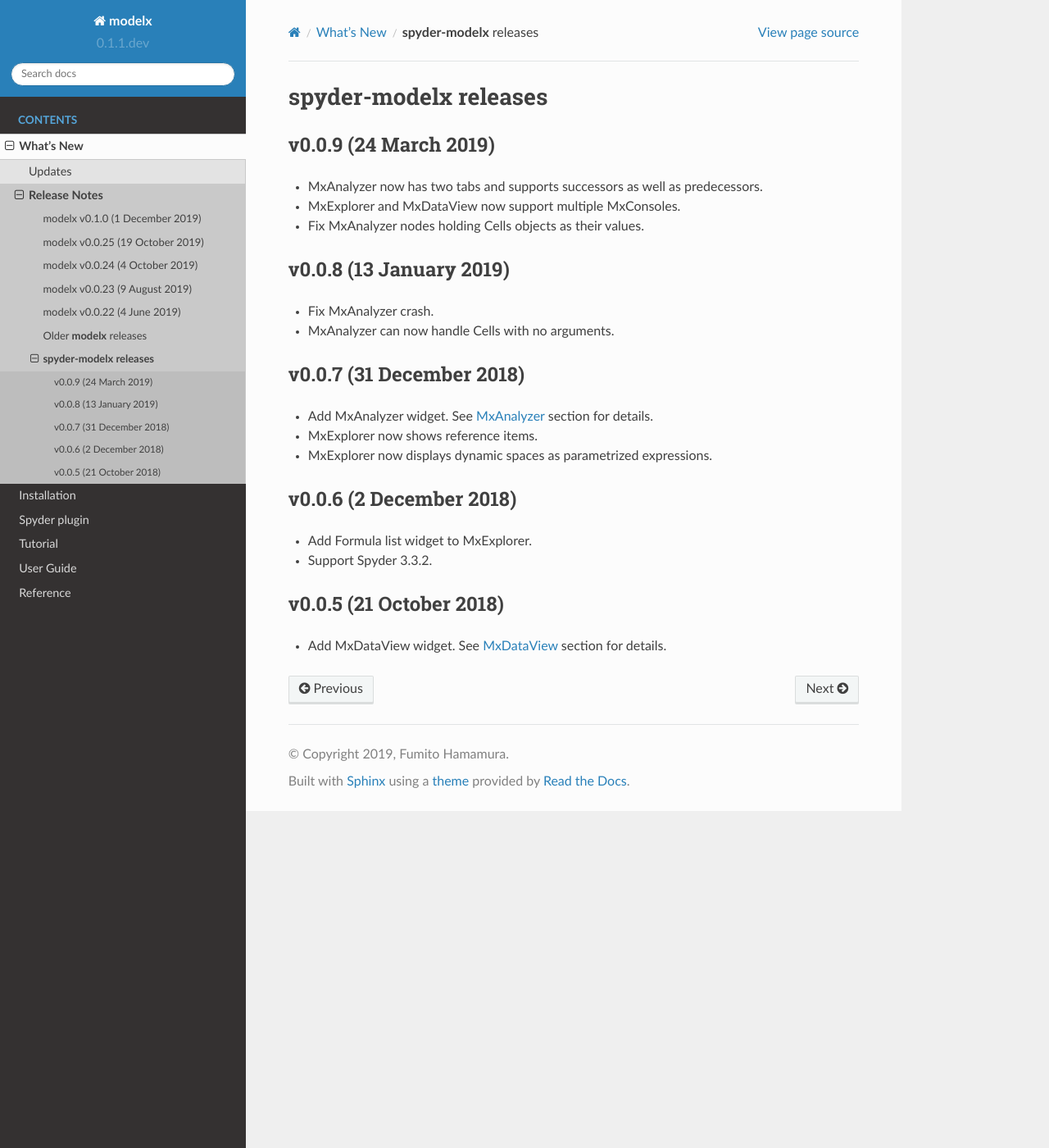
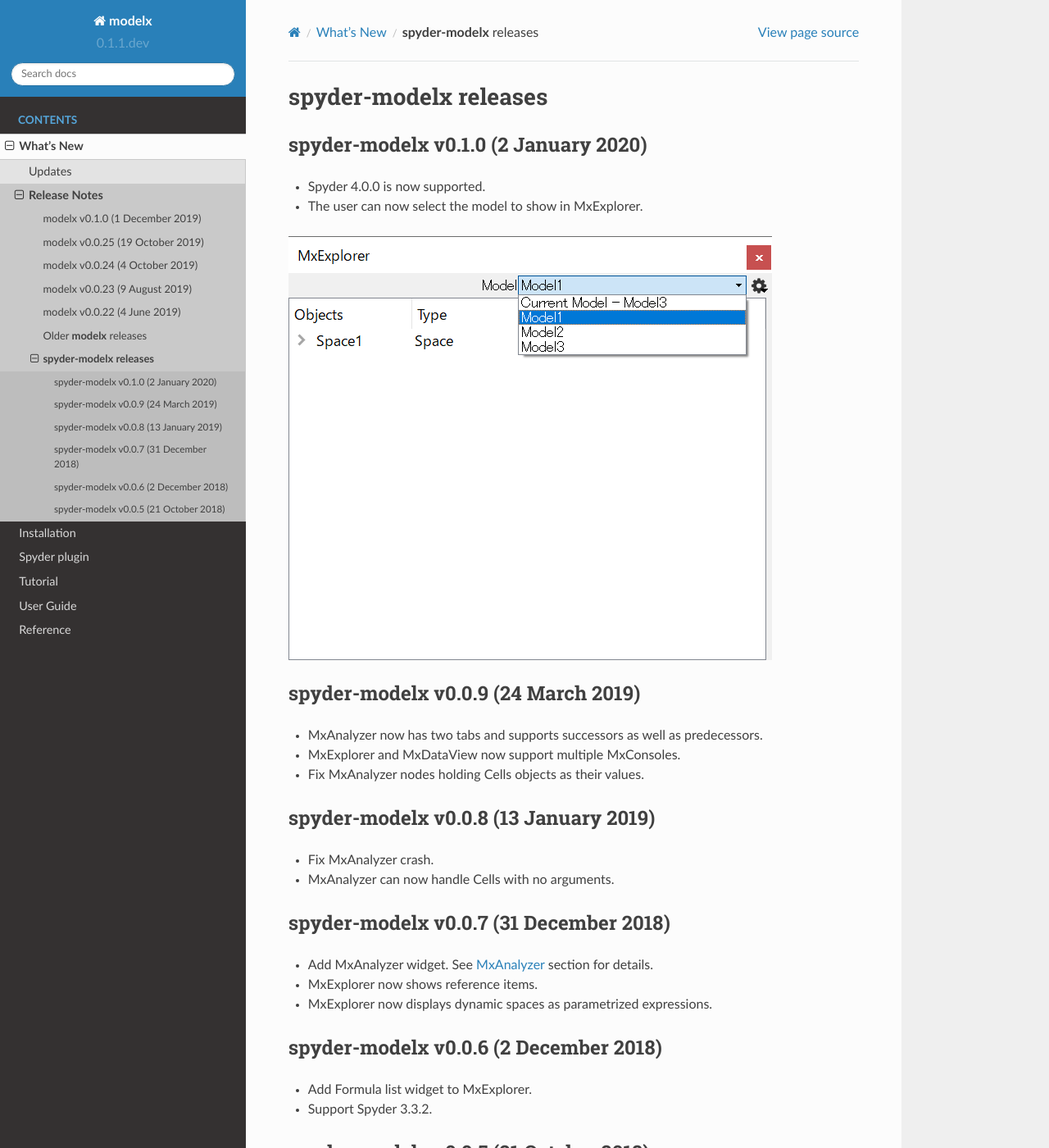
Before and after one commit to fumitoh/modelx, a Sphinx documentation site: the page built from doc/source/releases/spyder_mx_releases.rst, in a window 1280 px wide and 1400 px high. Shown: the whole window at 82% size. Built offline with Sphinx 7.4.7 and the Read the Docs theme 2.0.0, drawn with Linux system fonts in a browser that asks for light colours; pages that are not in the unit, such as notebooks, are missing from menus; some of the changed text lies outside the part shown.

Commit message:
DOC: Update on spyder-modelx 0.1.0

```diff
--- a/doc/source/releases/spyder_mx_releases.rst
+++ b/doc/source/releases/spyder_mx_releases.rst
@@ -1,38 +1,47 @@
 **spyder-modelx** releases
 ==========================
 
+.. _release-mxplugin-v0.1.0:
+
+spyder-modelx v0.1.0 (2 January 2020)
+---------------------------------------
+- Spyder 4.0.0 is now supported.
+- The user can now select the model to show in MxExplorer.
+
+.. figure:: /images/spyder/ModelSelection.png
+
 .. _release-mxplugin-v0.0.9:
 
-v0.0.9 (24 March 2019)
-----------------------
+spyder-modelx v0.0.9 (24 March 2019)
+---------------------------------------
 - MxAnalyzer now has two tabs and supports successors as well as predecessors.
 - MxExplorer and MxDataView now support multiple MxConsoles.
 - Fix MxAnalyzer nodes holding Cells objects as their values.
 
 .. _release-mxplugin-v0.0.8:
 
-v0.0.8 (13 January 2019)
-------------------------
+spyder-modelx v0.0.8 (13 January 2019)
+---------------------------------------
 - Fix MxAnalyzer crash.
 - MxAnalyzer can now handle Cells with no arguments.
 
 .. _release-mxplugin-v0.0.7:
 
-v0.0.7 (31 December 2018)
--------------------------
+spyder-modelx v0.0.7 (31 December 2018)
+---------------------------------------
 - Add MxAnalyzer widget. See :ref:`MxAnalyzer` section for details.
 - MxExplorer now shows reference items.
 - MxExplorer now displays dynamic spaces as parametrized expressions.
 
 .. _release-mxplugin-v0.0.6:
 
-v0.0.6 (2 December 2018)
-------------------------
+spyder-modelx v0.0.6 (2 December 2018)
+---------------------------------------
 - Add Formula list widget to MxExplorer.
 - Support Spyder 3.3.2.
 
 .. _release-mxplugin-v0.0.5:
 
-v0.0.5 (21 October 2018)
-------------------------
+spyder-modelx v0.0.5 (21 October 2018)
+---------------------------------------
 - Add MxDataView widget. See :ref:`MxDataView` section for details.
--- a/doc/source/updates.rst
+++ b/doc/source/updates.rst
@@ -3,6 +3,10 @@
 
 
 .. Latest Updates Begin
+
+* *2 January 2020:*
+  spyder-modelx v0.1.0 is released.
+  See :ref:`release-mxplugin-v0.1.0` release notes for details.
 
 * *1 December 2019:*
   modelx v0.1.0 is released. See :doc:`releases/relnotes_v0_1_0`
```
Also changed, not shown: doc/source/images/spyder/ModelSelection.png (added).
